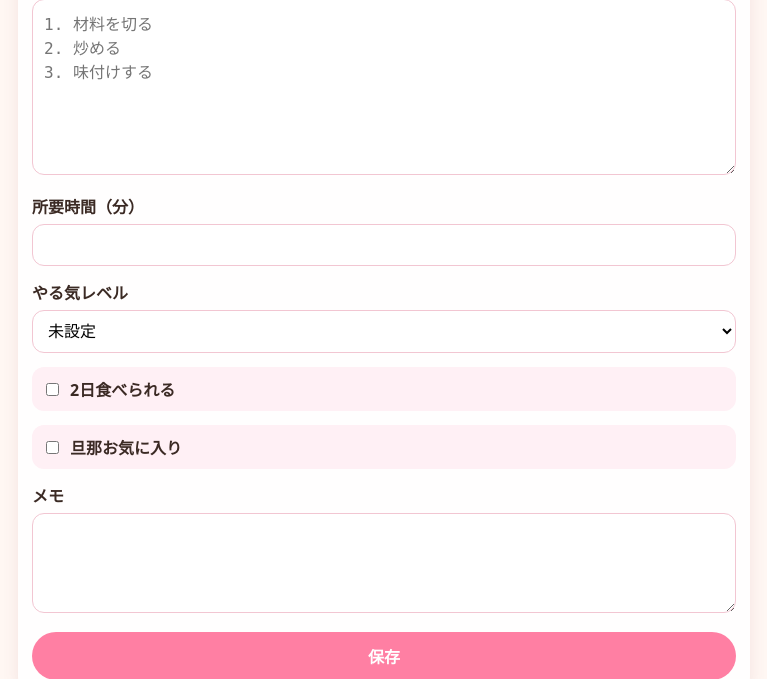
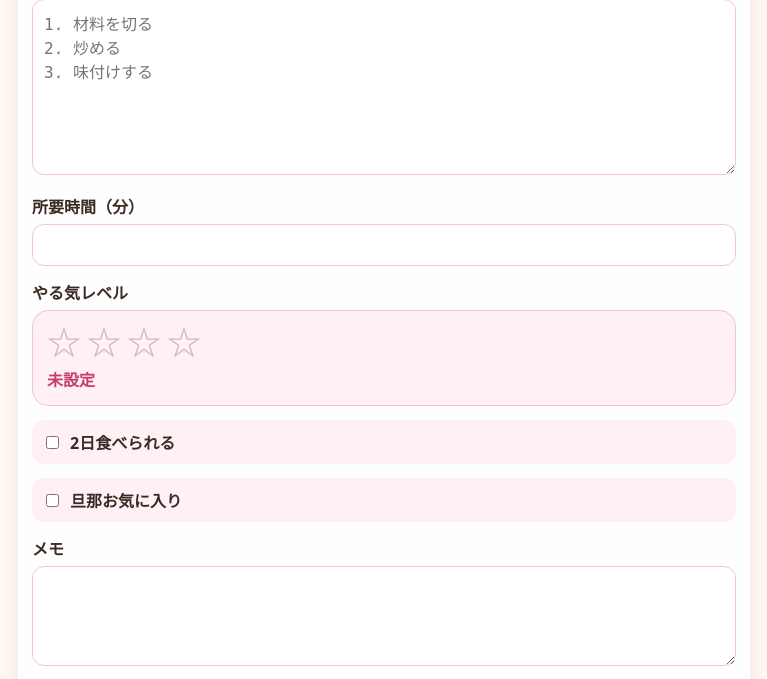
Before and after one commit to k2chanxmx-cloud/recipe, a Flask app: page /recipes/new in a window 1280 px wide. Shown: the part 597-1276 px from the top of the page, without its empty margins (256-1023 px from the left). Run offline with Flask 3, Linux system fonts and the light colour scheme; some libraries are stand-ins or nearby versions.

Commit message:
Add files via upload

```diff
--- a/static/style.css
+++ b/static/style.css
@@ -231,3 +231,34 @@ pre {
         grid-template-columns: 1fr 1fr;
     }
 }
+
+.star-box {
+    background: #fff0f5;
+    border: 1px solid #f2c6d2;
+    border-radius: 16px;
+    padding: 14px;
+    margin-bottom: 12px;
+}
+
+.stars {
+    display: flex;
+    gap: 6px;
+    font-size: 34px;
+    line-height: 1;
+}
+
+.star {
+    cursor: pointer;
+    color: #d6b1bd;
+    user-select: none;
+}
+
+.star.active {
+    color: #ff7fa3;
+}
+
+.star-label {
+    margin-top: 8px;
+    font-weight: bold;
+    color: #c53f6b;
+}
--- a/templates/recipe_form.html
+++ b/templates/recipe_form.html
@@ -11,7 +11,9 @@
     <label>カテゴリー</label>
     <select name="category">
         {% for c in categories %}
-            <option value="{{ c }}" {% if recipe and recipe.category == c %}selected{% endif %}>{{ c }}</option>
+            <option value="{{ c }}" {% if recipe and recipe.category == c %}selected{% endif %}>
+                {{ c }}
+            </option>
         {% endfor %}
     </select>
 
@@ -25,12 +27,19 @@
     <input type="number" name="time_minutes" value="{{ recipe.time_minutes if recipe else '' }}">
 
     <label>やる気レベル</label>
-    <select name="effort_level">
-        <option value="">未設定</option>
-        {% for e in effort_levels %}
-            <option value="{{ e }}" {% if recipe and recipe.effort_level == e %}selected{% endif %}>{{ e }}</option>
-        {% endfor %}
-    </select>
+
+    <input type="hidden" name="effort_level" id="effort_level"
+           value="{{ recipe.effort_level if recipe and recipe.effort_level else '' }}">
+
+    <div class="star-box">
+        <div class="stars" id="stars">
+            <span class="star" data-value="1">☆</span>
+            <span class="star" data-value="2">☆</span>
+            <span class="star" data-value="3">☆</span>
+            <span class="star" data-value="4">☆</span>
+        </div>
+        <div class="star-label" id="star_label">未設定</div>
+    </div>
 
     <label class="check">
         <input type="checkbox" name="is_two_days" {% if recipe and recipe.is_two_days %}checked{% endif %}>
@@ -48,4 +57,59 @@
     <button type="submit">保存</button>
 </form>
 
+<script>
+const effortInput = document.getElementById("effort_level");
+const stars = document.querySelectorAll(".star");
+const starLabel = document.getElementById("star_label");
+
+const effortMap = {
+    1: "★1 死んでても作れる",
+    2: "★2 まあ作れる",
+    3: "★3 元気な日だけ",
+    4: "★4 休日専用"
+};
+
+const labelMap = {
+    1: "★☆☆☆ 死んでても作れる",
+    2: "★★☆☆ まあ作れる",
+    3: "★★★☆ 元気な日だけ",
+    4: "★★★★ 休日専用"
+};
+
+function getInitialLevel(value) {
+    if (!value) return 0;
+    if (value.includes("★1")) return 1;
+    if (value.includes("★2")) return 2;
+    if (value.includes("★3")) return 3;
+    if (value.includes("★4")) return 4;
+    return 0;
+}
+
+function setStars(level) {
+    stars.forEach(star => {
+        const value = Number(star.dataset.value);
+        star.textContent = value <= level ? "★" : "☆";
+        star.classList.toggle("active", value <= level);
+    });
+
+    if (level === 0) {
+        effortInput.value = "";
+        starLabel.textContent = "未設定";
+    } else {
+        effortInput.value = effortMap[level];
+        starLabel.textContent = labelMap[level];
+    }
+}
+
+stars.forEach(star => {
+    star.addEventListener("click", () => {
+        const level = Number(star.dataset.value);
+        setStars(level);
+    });
+});
+
+const initialLevel = getInitialLevel(effortInput.value);
+setStars(initialLevel);
+</script>
+
 {% endblock %}
```
